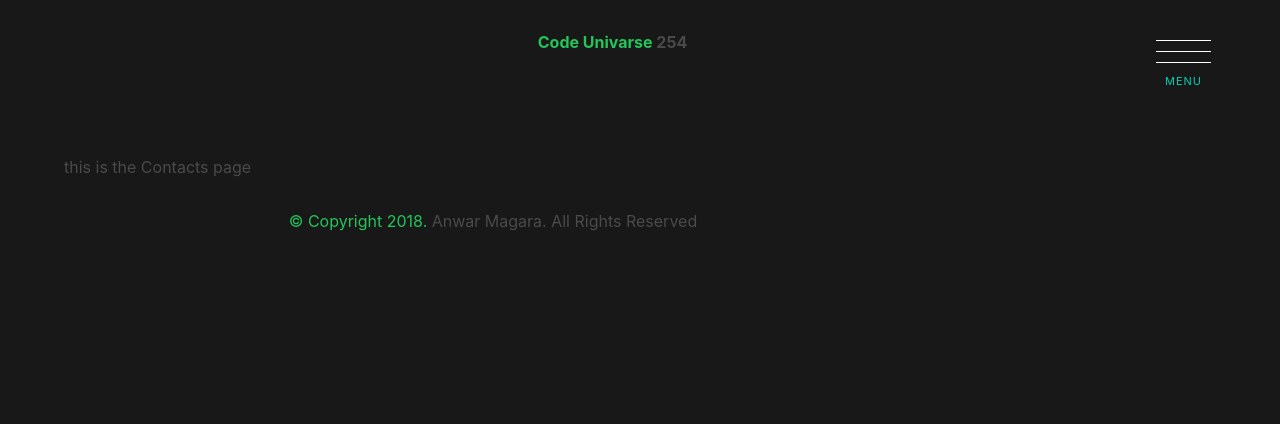
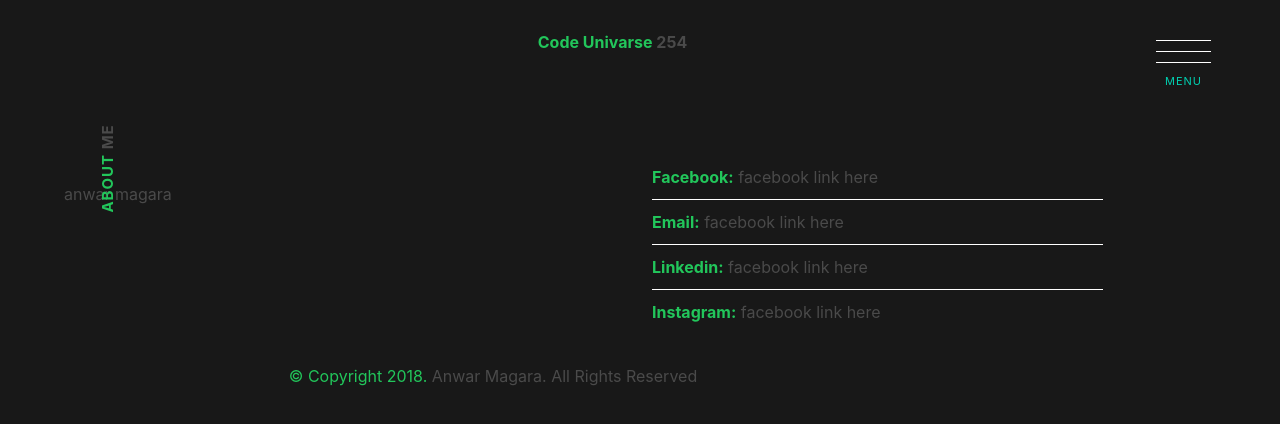
Before and after one commit to sadatt254/AnwarSadatt254, a React (Create React App) app: page /Contacts in a window 1280 px wide. Shown: the top 424 px of the page. Built offline with nearby package versions, Linux system fonts and the light colour scheme.

Commit message:
Link placholder in contacts page

```diff
--- a/src/components/pages/Contacts.js
+++ b/src/components/pages/Contacts.js
@@ -6,7 +6,34 @@ class Contacts extends Component {
     render() {
       return (
         <div className="contacts-component app-content">
-          <p>this is the Contacts page</p>
+          <div className="columns">
+			<div className="column">
+				<div className="info-left">
+					<PageIdentity />
+					<p>anwar magara</p>
+				</div>
+			</div>
+			<div className="column">
+				<div className="info-right">
+					<div className="contact-info">
+						<ul>
+							<li>
+								<a href="#"><span className="am-capitalize am-bolder main-color">facebook:</span> <span className="grey">facebook link here</span></a>
+							</li>
+							<li>
+								<a href="#"><span className="am-capitalize am-bolder main-color">email:</span> <span className="grey">facebook link here</span></a>
+							</li>
+							<li>
+								<a href="#"><span className="am-capitalize am-bolder main-color">linkedin:</span> <span className="grey">facebook link here</span></a>
+							</li>
+							<li>
+								<a href="#"><span className="am-capitalize am-bolder main-color">instagram:</span> <span className="grey">facebook link here</span></a>
+							</li>
+						</ul>
+					</div>
+				</div>
+			</div>
+		  </div>
         </div>
       );
     }
--- a/src/components/pages/Work.js
+++ b/src/components/pages/Work.js
@@ -6,8 +6,15 @@ class Work extends Component {
     render() {
       return (
         <div className="work-component app-content">
-			<PageIdentity />
-          <p>this is the Work page</p>
+			<div className="columns">
+				<div className="column">
+					<PageIdentity />
+					<p>this is the Work page</p>
+				</div>
+				<div className="column">
+					magara
+				</div>
+			</div>
         </div>
       );
     }
--- a/src/styles/app.css
+++ b/src/styles/app.css
@@ -125,3 +125,18 @@ header .menu-split .split-right .menu-toggle .am-menu-toggle:hover
 header .menu-split .split-right .menu-toggle .am-menu-toggle .am-menu-item{
 	background: var(--color);
 }
+
+/*Contact page*/
+section .contacts-component .info-right .contact-info{
+	width: 80%;
+}
+section .contacts-component .info-right .contact-info ul li{
+	padding: 10px 0;
+	border-bottom: 1px solid var(--white);
+}
+section .contacts-component .info-right .contact-info ul li:last-child{
+	border-bottom: 0 solid var(--white);
+}
+section .contacts-component .info-right .contact-info ul li a{
+	padding: 10px 0;
+}
--- a/src/styles/master.css
+++ b/src/styles/master.css
@@ -23,6 +23,7 @@
     display: inline-block;
 }
 .app-content{
+	width: 100%;
     margin: 30px auto;
 }
 .page-id h1{
```
